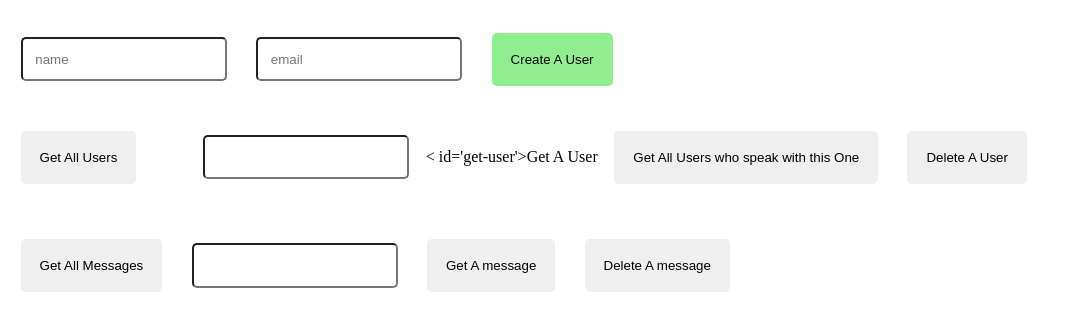
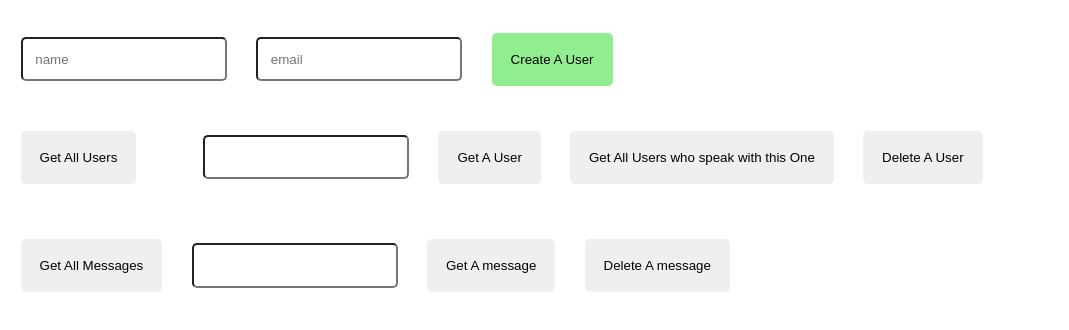
Before and after one commit to MariannaMilovanova/Chat-Backend, a website: page public/index.html in a window 1280 px wide. Shown: the whole page, without its empty margins (0-1069 px from the left). Drawn offline with Linux system fonts and the light colour scheme.

Commit message:
Update index.html

```diff
--- a/public/index.html
+++ b/public/index.html
@@ -14,7 +14,7 @@
     <div class = "user">
         <button id='get-users'>Get All Users</button>
         <input type="text" id='user-id'/>
-        <    id='get-user'>Get A User</button>
+        <button id='get-user'>Get A User</button>
         <button id='get-interaction'>Get All Users who speak with this One</button>
         <button id='delete-user'>Delete A User</button>
     </div>
```
